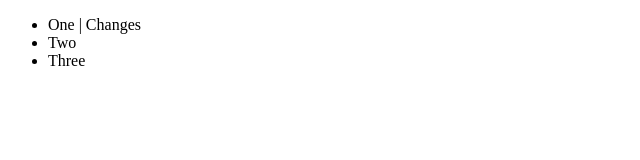
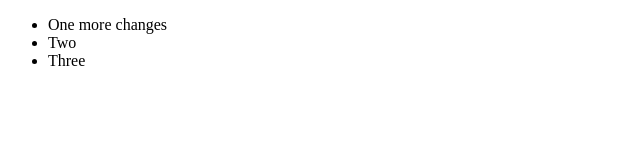
Before and after one commit to lyndonabing/newGitTest, a plain HTML site: page index.html in a window 1280 px wide. Shown: the full height of the page, 0-640 px from the left. Drawn offline with Linux system fonts and the light colour scheme.

Commit message:
more changes

```diff
--- a/index.html
+++ b/index.html
@@ -5,7 +5,7 @@
 </head>
 <body>
 	<ul>
-		<li>One | Changes</li>
+		<li>One more changes</li>
 		<li>Two</li>
 		<li>Three</li>
 	</ul>
```
